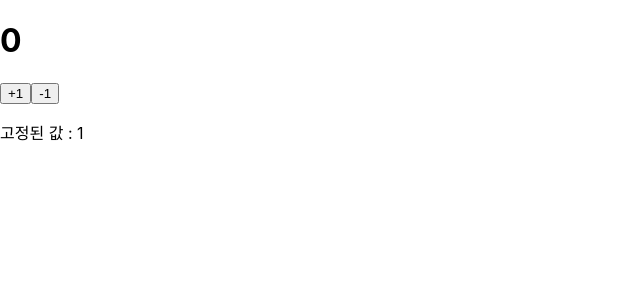
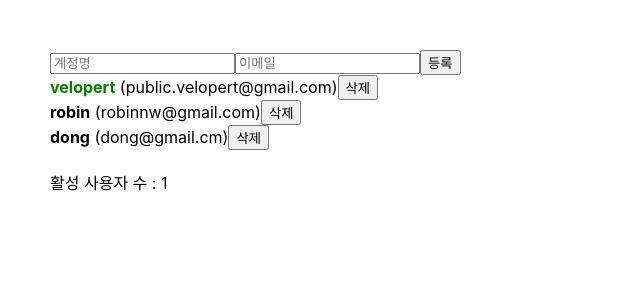
Before and after one commit to 2Paradise/begin-react, a React (Create React App) app: page / in a window 1280 px wide. Shown: the top 300 px of the page, without its empty margins (0-640 px from the left). Built offline with nearby package versions, Linux system fonts and the light colour scheme.

Commit message:
begin react git update

```diff
--- /dev/null
+++ b/src/Button.js
@@ -0,0 +1 @@
+import React from 'react';
--- a/src/index.js
+++ b/src/index.js
@@ -3,11 +3,10 @@ import ReactDOM from 'react-dom';
 import './index.css';
 import App from './App';
 import * as serviceWorker from './serviceWorker';
-import Counter from "./Counter";
 
 ReactDOM.render(
   <React.StrictMode>
-    <Counter />
+    <App />
   </React.StrictMode>,
   document.getElementById('root')
 );
```
